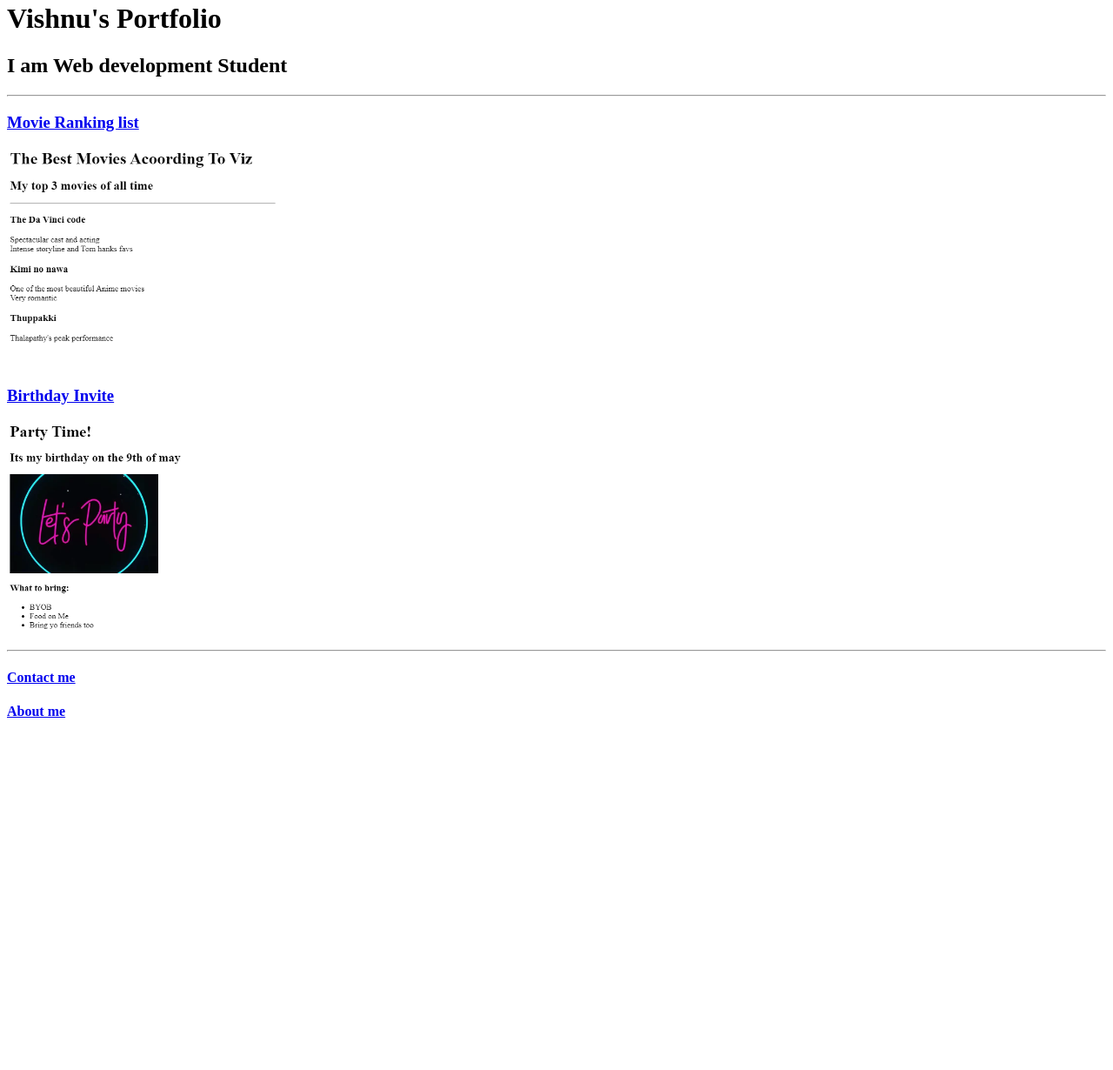
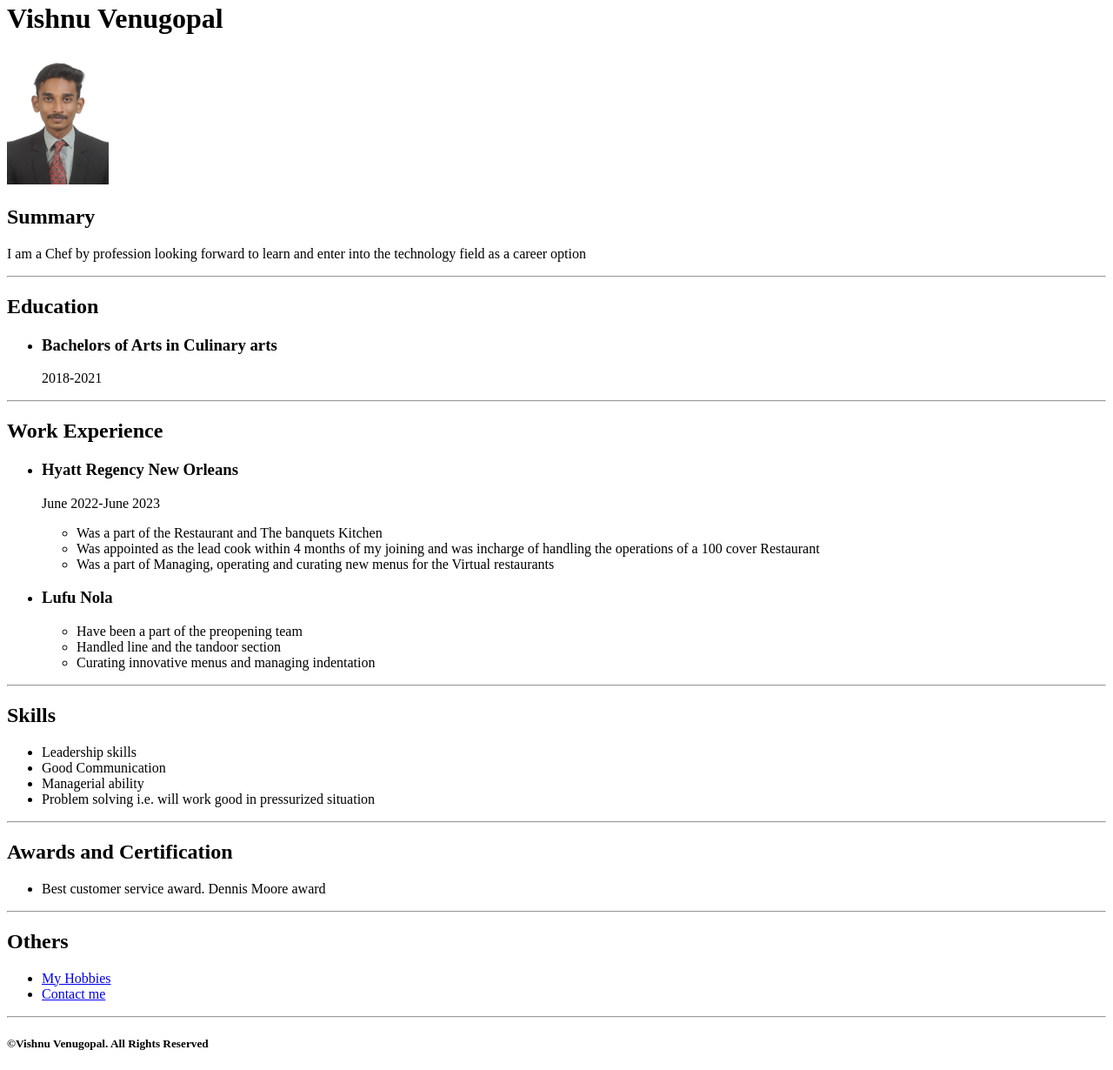
Before and after one commit to VizNtech/html-portfolio, a plain HTML site: page index.html in a window 1280 px wide. Shown: the part 18-1248 px from the top of the page at 87% size. Before the commit the page ends 866 px from the top, so only its background shows below. Drawn offline with Linux system fonts and the light colour scheme.

Commit message:
Add files via upload

```diff
--- a/index.html
+++ b/index.html
@@ -2,34 +2,61 @@
 <html lang="en">
     <head>
         <meta charset="UTF-8">
-        <title>Vishnu's Portfolio</title>
+        <Title> My Resume</Title>
+    </head>
+    <body>
+        <h1>Vishnu Venugopal</h1>
+        <img src="./Passport size photo.jpeg" height="150" alt="passport size image of Vishnu">
+        <h2>Summary</h2>
+        <p>I am a Chef by profession looking forward to learn and enter into the technology field as a career option</p>
+        <hr/>
+        <h2>Education</h2>
+        <ul>
+            <li><h3>Bachelors of Arts in Culinary arts</h3></li>
+            <p>2018-2021</p>
+        </ul>
+        <hr />
+        <h2>Work Experience</h2>
+        <ul>
+            <li><h3>Hyatt Regency New Orleans</h3></li>
+            <p>June 2022-June 2023
+            <ul>
+                <li>Was a part of the Restaurant and The banquets Kitchen</li>
+                <li>Was appointed as the lead cook within 4 months of my joining and was incharge of handling the operations of a 100 cover Restaurant</li>
+                     <li>Was a part of Managing, operating and curating new menus for the Virtual restaurants</li>
+                </p>
+            </ul>
 
-    </head>
+            <li><h3>Lufu Nola</h3>
+            <ul>
+                <li>Have been a part of the preopening team</li>
+                <li>Handled line and the tandoor section</li>
+                <li>Curating innovative menus and managing indentation</li>
+            </li>
+            </ul>
+        </ul>
+        <hr />
+        <h2>Skills</h2>
+        <ul>
+            <li>Leadership skills</li>
+            <li>Good Communication</li>
+            <li>Managerial ability</li>
+            <li>Problem solving i.e. will work good in pressurized situation</li>
+        </ul>
+        <hr />
+        <h2>Awards and Certification</h2>
+        <ul>
+            <li>Best customer service award. Dennis Moore award</li>
+        </ul>
+        <hr/>
+        <h2>Others</h2>
+        <ul>
+            <li><a href="./my hobbies.html">My Hobbies</a> </li>
+            <li><a href="./contact.html">Contact me</a></li>
+        </ul>
 
 
-
-
-<body>
-    <H1>Vishnu's Portfolio</H1>
-    <h2>I am Web development Student</h2>
-<hr />
-    <h3><a href="./public/movie-ranking.html">Movie Ranking list </a></h3>
-    <h3><img src="./assets/images/movie list.PNG" height="250" alt="my favourite Movie list"></h3>
-    <h3><a href="./public/birthday-invite.html">Birthday Invite</a></h3>
-    <img src="./assets/images/bday.PNG" height="250" alt="my birthday-invite">
-<hr />
-    <h4><a href="./public/contact.html">Contact me</h4>
-    <h4><a href="./public/about.html">About me</a></h4>
-</body>
+    </body>
+    <hr />
+    <footer><h5><span>&copy;</span>Vishnu Venugopal. All Rights Reserved</h5></footer>
 </html>
-<!-- TODO 3: Take screenshots of your project previews and add the images to the images folder -->
-
-<!-- TODO 4: Add titles/subtitles etc. -->
-
-<!-- TODO 5: Add a link to the project pages -->
-
-<!-- TODO 6: Add images to show the project previews
-HINT for TODO 6: You can use the height attribute set to 200 to make the image smaller:
-https://developer.mozilla.org/en-US/docs/Web/HTML/Element/img#attr-height -->
-
-<!-- TODO 7: Add the Contact Me and About Me page links -->
```
Also changed, not shown: contact.html (added, +10 -0 lines), my hobbies.html (added, +17 -0 lines), Passport size photo.jpeg (added).
